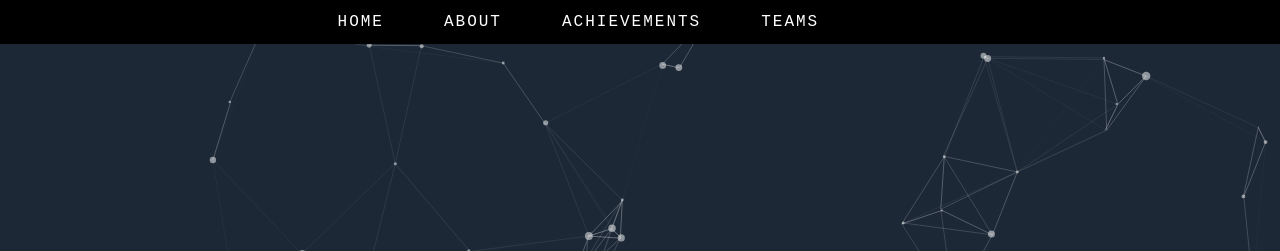
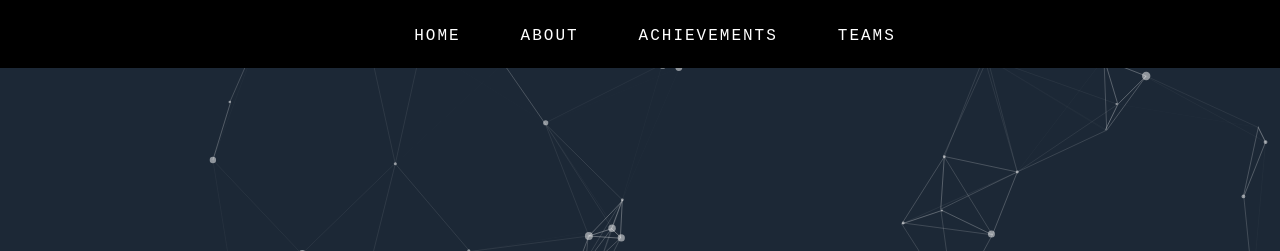
Before and after one commit to rpeddakama/WebsitePortfolio, a plain HTML site: page index.html in a window 1280 px wide. Shown: the top 251 px of the page. Drawn offline with nearby package versions, Linux system fonts and the light colour scheme.

Commit message:
centering

```diff
--- a/index.html
+++ b/index.html
@@ -18,7 +18,7 @@
 <header id="home">
   <div id="particles-js"></div>
   <div class="container">
-    <nav class="d-flex align-items-center justify-content-center justify-content-lg-between ">
+    <nav class="align-items-center justify-content-center justify-content-lg-between ">
       <a class="navbar-brand" href="index.html"></a>
       <ul class="nav-list text-center">
         <li class="nav-item">
@@ -147,7 +147,7 @@
 
             </div>
           </div>
-          <a href="#home"><i class="fas fa-angle-double-up bounce return-btn"></i></a>
+          <center><a href="#home"><i class="fas fa-angle-double-up bounce return-btn"></i></a></center>
         </div>
       </section>
 
--- a/style.css
+++ b/style.css
@@ -40,8 +40,9 @@ section{
 
  nav{
     background-color: black;
-    padding: 10px 36% 10px 0px;
+    text-align: center;
     width: 100%;
+    padding-bottom: 20px;
     font-family: "Courier New";
     text-transform: uppercase;
     letter-spacing: 2px;
@@ -360,7 +361,6 @@ i{
 
   .return-btn{
     color: black;
-    margin-left: 49%;
     margin-top: 20%;
     font-size: 50px;
   }
```
